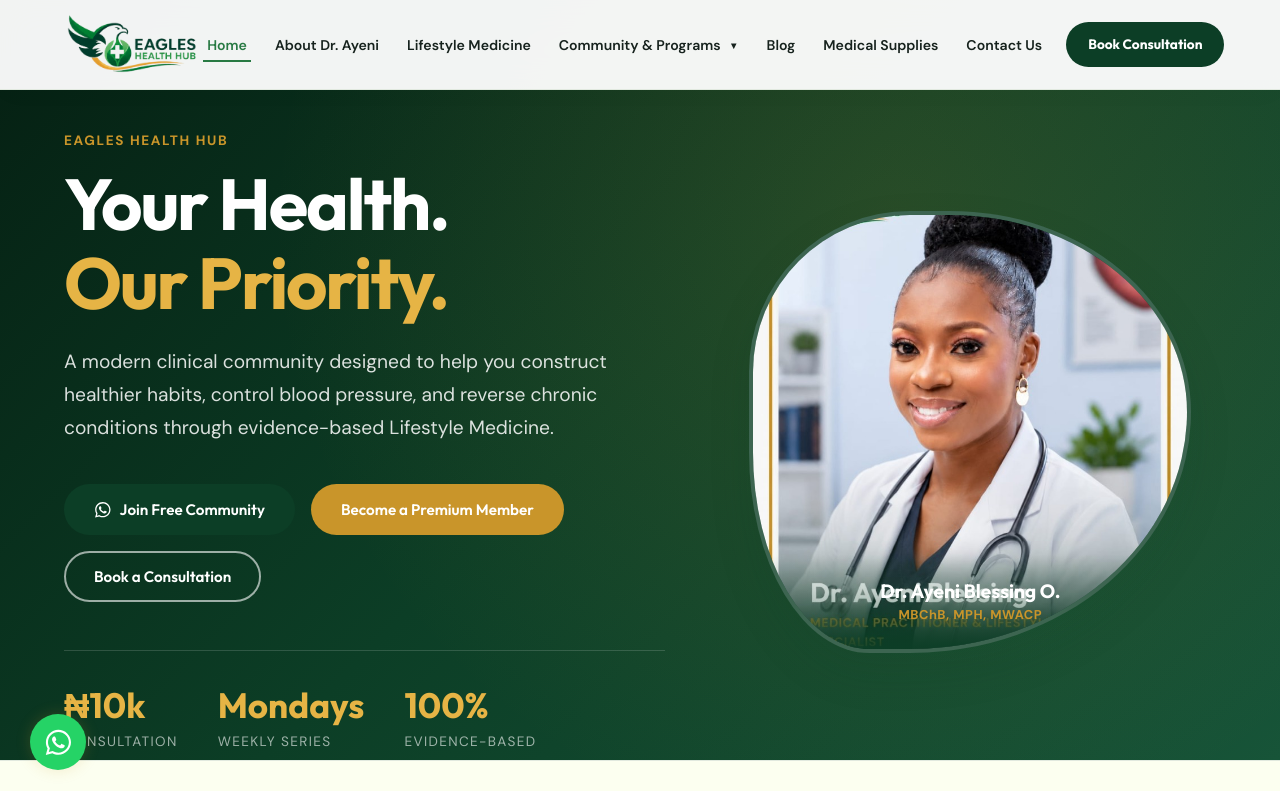
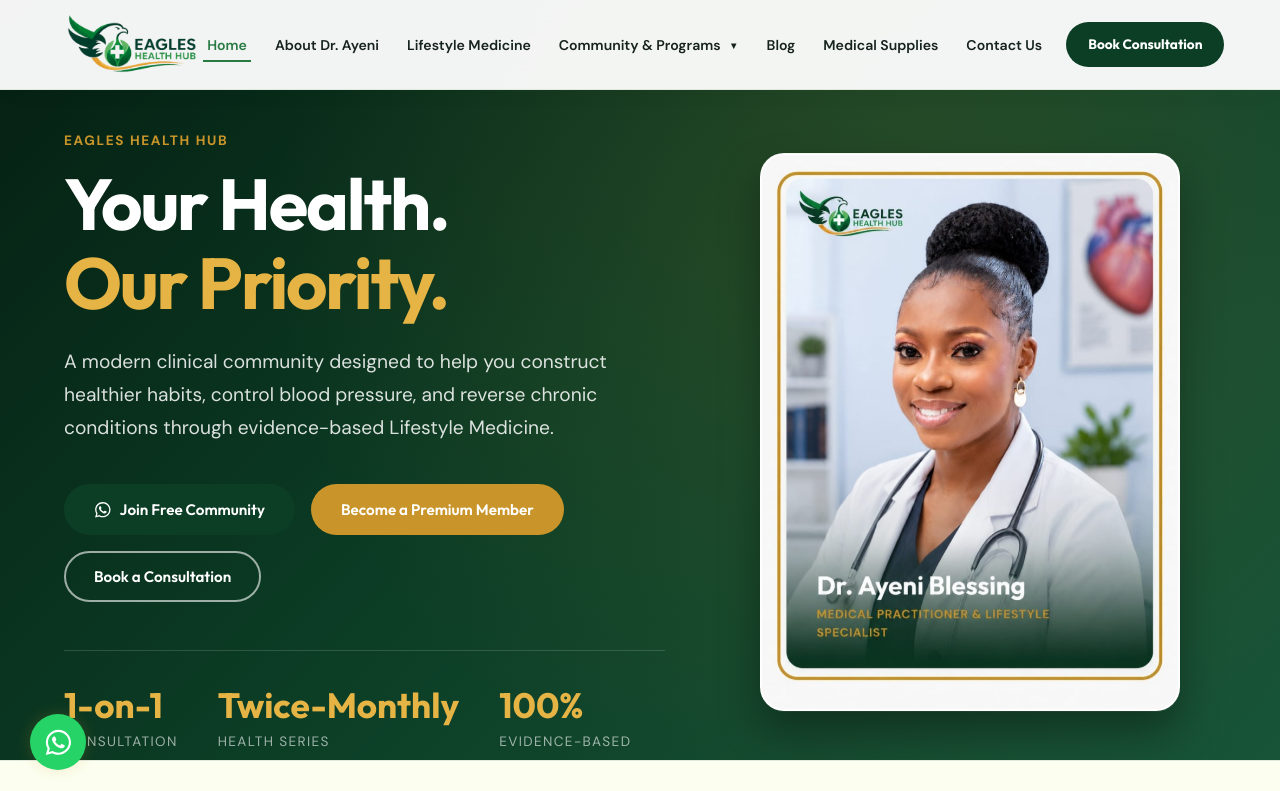
Before and after one commit to Build2Beyond-Technologies/EAGLES-HEALTH-HUB, a React (Vite) app: page / in a window 1280 px wide. Shown: the top 791 px of the page. Built offline with nearby package versions, Linux system fonts and the light colour scheme.

Commit message:
feat: update contact email, refine hero layout, comment out intro video, and transition membership meetings to twice-monthly frequency.

```diff
--- a/src/components/Footer.jsx
+++ b/src/components/Footer.jsx
@@ -23,7 +23,7 @@
             </p>
             <div style={{ display: 'flex', gap: '12px' }}>
               <a href="https://wa.me/2347055893239" target="_blank" rel="noreferrer" style={{ color: '#fff', background: 'rgba(255,255,255,0.1)', padding: '10px', borderRadius: '50%', display: 'flex', alignItems: 'center', transition: 'all 0.3s' }}><FaWhatsapp /></a>
-              <a href="mailto:info@eaglesmedicalservices.com" style={{ color: '#fff', background: 'rgba(255,255,255,0.1)', padding: '10px', borderRadius: '50%', display: 'flex', alignItems: 'center', transition: 'all 0.3s' }}><FaEnvelope /></a>
+              <a href="mailto:eaglemedicalservices6@gmail.com" style={{ color: '#fff', background: 'rgba(255,255,255,0.1)', padding: '10px', borderRadius: '50%', display: 'flex', alignItems: 'center', transition: 'all 0.3s' }}><FaEnvelope /></a>
               <a href="https://instagram.com" target="_blank" rel="noreferrer" style={{ color: '#fff', background: 'rgba(255,255,255,0.1)', padding: '10px', borderRadius: '50%', display: 'flex', alignItems: 'center', transition: 'all 0.3s' }}><FaInstagram /></a>
               <a href="https://facebook.com" target="_blank" rel="noreferrer" style={{ color: '#fff', background: 'rgba(255,255,255,0.1)', padding: '10px', borderRadius: '50%', display: 'flex', alignItems: 'center', transition: 'all 0.3s' }}><FaFacebook /></a>
             </div>
@@ -71,7 +71,7 @@
               <strong>WhatsApp:</strong> +234 705 589 3239
             </p>
             <p style={{ fontSize: '0.9rem', lineHeight: '1.7', marginBottom: '10px' }}>
-              <strong>Email:</strong> info@eaglesmedicalservices.com
+              <strong>Email:</strong> eaglemedicalservices6@gmail.com
             </p>
             <p style={{ fontSize: '0.9rem', lineHeight: '1.7' }}>
               <strong>Mailing Address:</strong> Lagos, Nigeria
--- a/src/index.css
+++ b/src/index.css
@@ -313,19 +313,20 @@
 .hero-img-frame {
   position: relative;
   z-index: 2;
-  border-radius: 40% 60% 70% 30% / 40% 50% 60% 50%;
+  border-radius: 24px;
   overflow: hidden;
-  width: 90%;
-  aspect-ratio: 1;
-  border: 4px solid rgba(255, 255, 255, 0.2);
-  box-shadow: var(--shadow-heavy);
-  background: var(--forest-green);
+  max-width: 420px;
+  width: 100%;
+  box-shadow: 0 20px 40px rgba(0, 0, 0, 0.35);
+  background: #ffffff;
+  border: 2px solid rgba(255, 255, 255, 0.2);
 }
 
 .hero-img-frame img {
   width: 100%;
-  height: 100%;
-  object-fit: cover;
+  height: auto;
+  display: block;
+  object-fit: contain;
 }
 
 /* Glassmorphism Navigation */
@@ -639,7 +640,7 @@
   display: grid;
   grid-template-columns: repeat(auto-fit, minmax(300px, 1fr));
   gap: 30px;
-  max-width: 1000px;
+  max-width: 860px;
   margin: 40px auto 0;
 }
 
--- a/src/pages/About.jsx
+++ b/src/pages/About.jsx
@@ -63,7 +63,8 @@
         </div>
       </section>
 
-      {/* Video Introduction Section */}
+      {/* Video Introduction Section (Temporarily commented out until official video is ready) */}
+      {/*
       <section style={{ padding: '80px 0', background: '#fff', borderTop: '1px solid #e1e9df' }}>
         <div className="container" style={{ maxWidth: '800px', textAlign: 'center' }}>
           <span className="section-tag">Introductory Video</span>
@@ -95,6 +96,7 @@
           </div>
         </div>
       </section>
+      */}
 
       {/* Vision & Mission */}
       <section style={{ padding: '80px 0', background: '#fcfff0', borderTop: '1px solid #e1e9df', borderBottom: '1px solid #e1e9df' }}>
--- a/src/pages/Contact.jsx
+++ b/src/pages/Contact.jsx
@@ -21,7 +21,7 @@
     },
     {
       q: 'How does the Premium Membership differ from the Free Community?',
-      a: 'The Free Community is open to all for general health updates, articles, and wellness bulletins. The Premium Membership is a structured clinical program that unlocks the 14-Day Lifestyle Transformation Challenge, dedicated Hypertension and Diabetes tracks, weekly Zoom meetings (Mondays 7:00 PM - 7:30 PM), and personal accountability check-lists.'
+      a: 'The Free Community is open to all for general health updates, articles, and wellness bulletins. The Premium Membership is a structured clinical program that unlocks the 14-Day Lifestyle Transformation Challenge, dedicated Hypertension and Diabetes tracks, twice-monthly live Zoom sessions (7:00 PM - 7:30 PM), and personal accountability check-lists.'
     },
     {
       q: 'How do I book and pay for consultations?',
@@ -118,7 +118,7 @@
                 </div>
                 <div>
                   <h4 style={{ fontSize: '1rem', color: '#0c3e26' }}>Email Address</h4>
-                  <p style={{ fontSize: '0.9rem', color: '#4d5f57' }}>info@eaglesmedicalservices.com</p>
+                  <p style={{ fontSize: '0.9rem', color: '#4d5f57' }}>eaglemedicalservices6@gmail.com</p>
                 </div>
               </div>
 
--- a/src/pages/Home.jsx
+++ b/src/pages/Home.jsx
@@ -47,12 +47,12 @@
 
               <div className="hero-stats">
                 <div className="hero-stat-item">
-                  <h3>₦10k</h3>
+                  <h3>1-on-1</h3>
                   <p>Consultation</p>
                 </div>
                 <div className="hero-stat-item">
-                  <h3>Mondays</h3>
-                  <p>Weekly Series</p>
+                  <h3>Twice-Monthly</h3>
+                  <p>Health Series</p>
                 </div>
                 <div className="hero-stat-item">
                   <h3>100%</h3>
@@ -66,22 +66,9 @@
               <div className="hero-img-frame animate-float">
                 <img
                   src="/dr_ayani.jpeg"
-                  alt="Dr. Ayeni Blessing O."
-                  style={{ width: '100%', height: '100%', objectFit: 'cover' }}
+                  alt="Dr. Ayeni Blessing O. (MBChB, MPH, MWACP)"
+                  style={{ width: '100%', height: 'auto', display: 'block', objectFit: 'contain' }}
                 />
-                <div style={{
-                  position: 'absolute',
-                  bottom: 0,
-                  left: 0,
-                  right: 0,
-                  background: 'linear-gradient(to top, rgba(12, 62, 38, 0.95), rgba(12, 62, 38, 0.3), transparent)',
-                  padding: '24px 20px',
-                  color: '#fff',
-                  textAlign: 'center'
-                }}>
-                  <h3 style={{ color: '#fff', fontSize: '1.2rem', marginBottom: '2px' }}>Dr. Ayeni Blessing O.</h3>
-                  <p style={{ color: '#c9952a', fontSize: '0.8rem', fontWeight: '700', letterSpacing: '0.04em' }}>MBChB, MPH, MWACP</p>
-                </div>
               </div>
             </div>
           </div>
@@ -139,7 +126,7 @@
                 <span style={{ color: '#c9952a' }}>2.</span> Premium Membership Hub
               </h4>
               <p style={{ fontSize: '0.88rem', color: '#4d5f57' }}>
-                Structured 14-day challenges, targeted Hypertension and Diabetes tracks, weekly check-ins, and direct accountability channels.
+                Structured 14-day challenges, targeted Hypertension and Diabetes tracks, twice-monthly live sessions, and direct accountability channels.
               </p>
             </div>
             <div style={{ background: '#fcfff0', padding: '24px', borderRadius: '16px', border: '1px solid #e1e9df' }}>
@@ -161,7 +148,7 @@
             <span className="section-tag" style={{ color: '#c9952a' }}>Premium Programs</span>
             <h2 className="section-title" style={{ color: '#fff' }}>Eagles' Health Premium Hub</h2>
             <p style={{ color: 'rgba(255,255,255,0.85)', fontSize: '1.05rem', lineHeight: '1.7', marginBottom: '30px' }}>
-              Join a guided cohort to build healthy habits. Get custom meal designs, blood pressure tracking logs, glucose templates, and join weekly live Zooms.
+              Join a guided cohort to build healthy habits. Get custom meal designs, blood pressure tracking logs, glucose templates, and join twice-monthly live Zooms.
             </p>
             <div style={{ display: 'flex', gap: '15px' }}>
               <button onClick={() => handleAction('premium-membership')} className="btn btn-secondary">
@@ -176,7 +163,7 @@
           <div style={{ background: 'rgba(255,255,255,0.05)', border: '1px solid rgba(255,255,255,0.1)', borderRadius: '24px', padding: '40px' }}>
             <h3 style={{ color: '#fff', fontSize: '1.3rem', marginBottom: '24px' }}>Premium Inclusions:</h3>
             <ul style={{ listStyle: 'none', display: 'flex', flexDirection: 'column', gap: '16px' }}>
-              {['14-Day Lifestyle Transformation Challenge', 'Hypertension & Diabetes Support Tracks', 'Weekly Zoom Meetings (Mondays 7PM-7:30PM)', 'Medication adherence accountability'].map((inc, i) => (
+              {['14-Day Lifestyle Transformation Challenge', 'Hypertension & Diabetes Support Tracks', 'Twice-Monthly Live Zoom Sessions', 'Medication adherence accountability'].map((inc, i) => (
                 <li key={i} style={{ display: 'flex', gap: '12px', alignItems: 'center', fontSize: '0.95rem' }}>
                   <span style={{ color: '#c9952a', fontWeight: '800' }}>✓</span>
                   <span>{inc}</span>
--- a/src/pages/PremiumMembership.jsx
+++ b/src/pages/PremiumMembership.jsx
@@ -10,45 +10,32 @@
 
   const plans = [
     {
-      name: 'Monthly Plan',
-      price: 5000,
-      period: 'month',
+      name: 'Quarterly Plan',
+      price: 12500,
+      period: '3 months',
       savings: null,
-      popular: false,
+      popular: true,
       benefits: [
-        'Weekly Healthy Living Series',
-        'Monthly Lifestyle Medicine Webinars',
-        'Live Q&A Sessions',
+        'Twice-Monthly Healthy Living Series & Webinars',
+        'Live Q&A Sessions with Dr. Ayeni',
+        '14-Day Lifestyle Transformation Challenge',
+        'Hypertension & Diabetes Support Tracks',
         'Medication Adherence & Accountability Support',
         'Downloadable Educational Resources'
-      ]
-    },
-    {
-      name: 'Quarterly Plan',
-      price: 12500,
-      period: 'quarter',
-      savings: 'Save ₦2,500',
-      popular: true,
-      benefits: [
-        'All Monthly Benefits',
-        '14-Day Lifestyle Transformation Challenge',
-        'Hypertension Support Track access',
-        'Diabetes Support Track access',
-        'Priority webinar seating'
       ]
     },
     {
       name: 'Annual Plan',
       price: 48000,
       period: 'year',
-      savings: 'Save ₦12,000',
+      savings: 'Save ₦2,000 vs Quarterly',
       popular: false,
       benefits: [
-        'All Quarterly Benefits',
+        'All Quarterly Plan Benefits & Tracks',
         'Direct 1-on-1 monthly follow-up check',
         'Extended family resource sharing',
         'Accountability partner matching',
-        'Complete digital resources archive'
+        'Complete digital resources archive & priority access'
       ]
     }
   ];
@@ -167,7 +154,7 @@
               {[
                 { title: '14-Day Lifestyle Transformation Challenge', desc: 'A structured daily reset focusing on resetting hydration, digestion, blood sugar, and stress responses.' },
                 { title: 'Hypertension & Diabetes Support Tracks', desc: 'Targeted care guides with active accountability checklists to support blood pressure and blood glucose compliance.' },
-                { title: 'Weekly Healthy Living Series & Live Webinars', desc: 'Exclusive weekly meetings (Mondays 7:00PM - 7:30PM) and monthly workshops with Dr. Ayeni.' },
+                { title: 'Twice-Monthly Healthy Living Series & Live Webinars', desc: 'Exclusive interactive sessions (7:00PM - 7:30PM) and monthly workshops with Dr. Ayeni.' },
                 { title: 'Medication Adherence Support', desc: 'Structured accountability protocols to build compliance and guide safe tapering under medical supervision.' }
               ].map((b, idx) => (
                 <li key={idx} style={{ display: 'flex', gap: '15px', alignItems: 'flex-start', marginBottom: '20px' }}>
@@ -182,11 +169,11 @@
           </div>
 
           <div style={{ background: '#fff', border: '1px solid #e1e9df', borderRadius: '24px', padding: '40px', boxShadow: 'var(--shadow-medium)' }}>
-            <h3 style={{ fontSize: '1.4rem', marginBottom: '8px', color: '#0c3e26', textAlign: 'center' }}>Weekly Live Sessions</h3>
+            <h3 style={{ fontSize: '1.4rem', marginBottom: '8px', color: '#0c3e26', textAlign: 'center' }}>Twice-Monthly Live Sessions</h3>
             <p style={{ color: '#4d5f57', fontSize: '0.9rem', textAlign: 'center', marginBottom: '24px' }}>Exclusively accessible to Premium Members</p>
 
             <div style={{ background: '#fcfff0', padding: '24px', borderRadius: '16px', border: '1px solid #e1e9df', marginBottom: '20px', textAlign: 'center' }}>
-              <div style={{ background: '#c9952a', color: '#fff', display: 'inline-block', padding: '6px 12px', borderRadius: '6px', fontSize: '0.75rem', fontWeight: '800', textTransform: 'uppercase', marginBottom: '12px' }}>EVERY MONDAY</div>
+              <div style={{ background: '#c9952a', color: '#fff', display: 'inline-block', padding: '6px 12px', borderRadius: '6px', fontSize: '0.75rem', fontWeight: '800', textTransform: 'uppercase', marginBottom: '12px' }}>TWICE MONTHLY</div>
               <h4 style={{ fontSize: '1.2rem', marginBottom: '6px' }}>Healthy Living Series</h4>
               <p style={{ fontSize: '0.9rem', color: '#4d5f57', fontWeight: '500' }}>7:00 PM — 7:30 PM</p>
               <p style={{ fontSize: '0.82rem', color: '#4d5f57', marginTop: '12px' }}>
--- a/src/pages/Programs.jsx
+++ b/src/pages/Programs.jsx
@@ -27,9 +27,9 @@
     {
       icon: <FaClock />,
       title: 'Healthy Living Series',
-      subtitle: 'Weekly Interactive Lessons',
-      desc: 'Join Dr. Ayeni Blessing every Monday from 7:00 PM to 7:30 PM. These meetings break down complex clinical theories into digestible, actionable rules you can execute in your home immediately.',
-      delivery: 'Weekly live Zoom/Meet calls, direct questions, and recorded archives.'
+      subtitle: 'Twice-Monthly Interactive Lessons',
+      desc: 'Join Dr. Ayeni Blessing twice monthly from 7:00 PM to 7:30 PM. These meetings break down complex clinical theories into digestible, actionable rules you can execute in your home immediately.',
+      delivery: 'Twice-monthly live Zoom/Meet calls, direct questions, and recorded archives.'
     },
     {
       icon: <FaVideo />,
@@ -43,7 +43,7 @@
       title: 'Live Q&A Sessions',
       subtitle: 'Direct Physician Guidance',
       desc: 'Ask your clinical wellness questions directly. Get verified, evidence-based answers regarding diets, health indicators, supplement choices, and lifestyle adjustments from Dr. Ayeni Blessing.',
-      delivery: 'Bi-weekly open group consultations.'
+      delivery: 'Twice-monthly open group consultations.'
     }
   ];
 
```
Also changed, not shown: src/components/BackToTop.jsx (line endings or trailing spaces).
